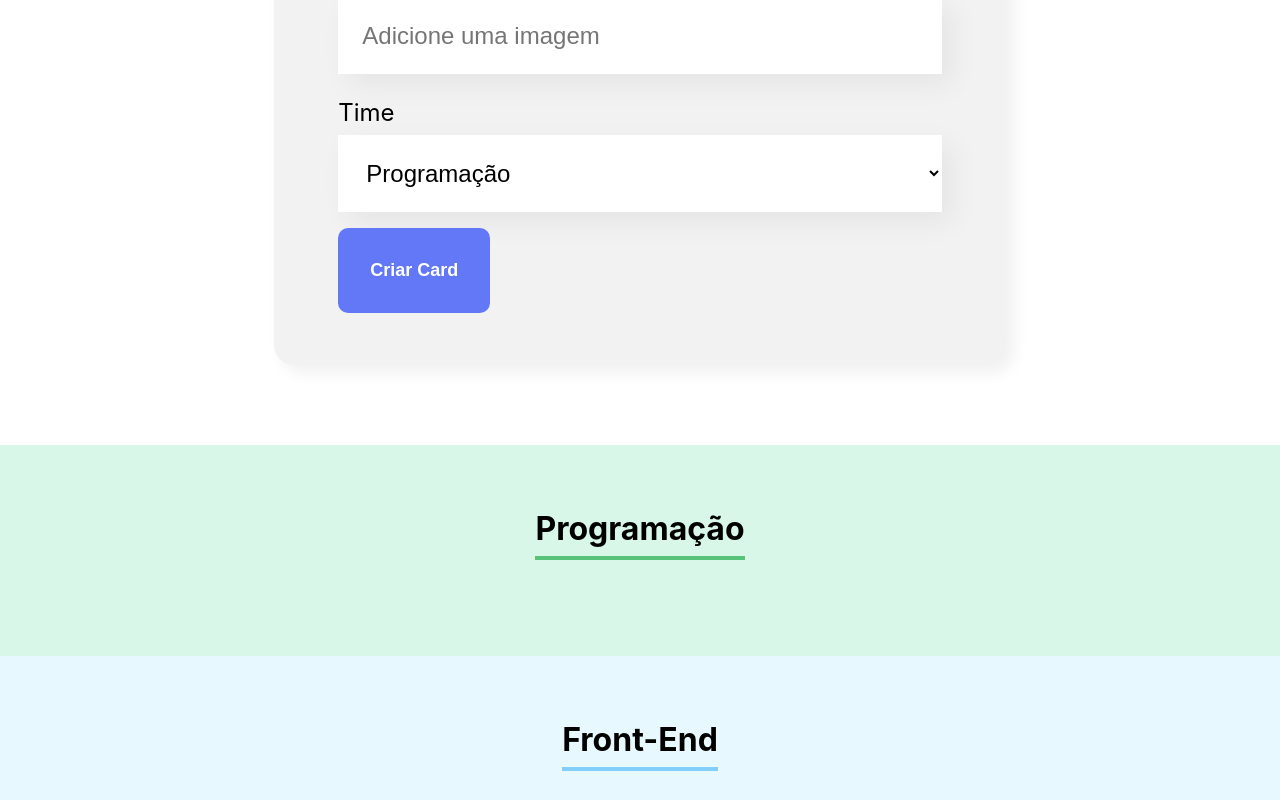
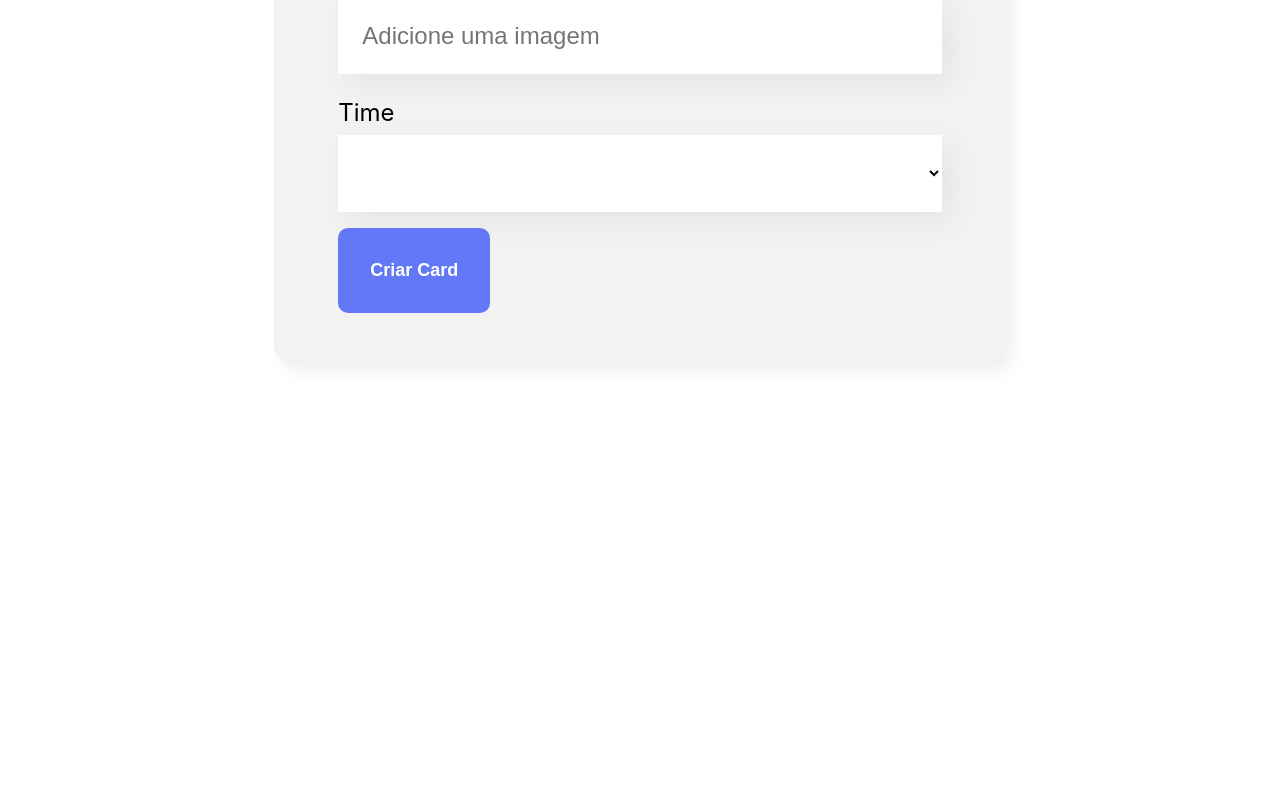
Before and after one commit to LaleskaSalles/organo, a React (Create React App) app: page / in a window 1280 px wide. Shown: the part 1000-1800 px from the top of the page. After the commit the page ends 1445 px from the top, so only its background shows below. Built offline with nearby package versions, Linux system fonts and the light colour scheme.

Commit message:
correções

```diff
--- a/src/App.js
+++ b/src/App.js
@@ -46,7 +46,6 @@ function App() {
   const [colaboradores, setColaboradores] = useState([])
 
   const aoNovoColaboradorAdd = (colaborador) =>{
-    console.log(colaborador)
     setColaboradores([...colaboradores, colaborador])
   }
 
--- a/src/componentes/Colaborador/index.js
+++ b/src/componentes/Colaborador/index.js
@@ -3,7 +3,7 @@ import './Colaborador.css'
 const Colaborador = (props) => {
     return (
         <div className='colaborador'>
-            <div className='cabecalho'>
+            <div className='cabecalho' style={{backgroundColor: props.corDeFundo}}>
             <img src='https://digimedia.web.ua.pt/wp-content/uploads/2017/05/default-user-image.png' alt={props.nome}/>
             </div>
             <div className='rodape'>
--- a/src/componentes/Formulario/index.js
+++ b/src/componentes/Formulario/index.js
@@ -20,6 +20,10 @@ const Formulario = (props) =>{
             imagem,
             time
         })
+        setNome('')
+        setCargo('')
+        setImagem('')
+        setTime('')
     }
 
     return(
--- a/src/componentes/ListaSuspensa/index.js
+++ b/src/componentes/ListaSuspensa/index.js
@@ -7,7 +7,8 @@ const ListaSuspensa = (props) => {
             <select
                 onChange={evento => props.aoAlterado(evento.target.value)}
                 required={props.required}
-                value={props.value}>
+                value={props.valor}>
+                <option value=""></option>
                 {props.itens.map(item => <option>{item}</option>)}
             </select>
         </div>
--- a/src/componentes/Time/index.js
+++ b/src/componentes/Time/index.js
@@ -2,12 +2,13 @@ import './Time.css'
 import Colaborador from '../Colaborador'
 const Time = (props) => {
     return(
-        <section className='time' style={{backgroundColor: props.corSecundaria}}>
+        (props.colaboradores.length > 0) ? <section className='time' style={{backgroundColor: props.corSecundaria}}>
             <h3 style={{borderColor: props.corPrimaria}}>{props.nome}</h3>
             <div className='colaboradores'>
-                {props.colaboradores.map(colaborador => <Colaborador nome={colaborador.nome} cargo={colaborador.cargo}/>)}
+                {props.colaboradores.map(colaborador => <Colaborador corDeFundo={props.corPrimaria} key={colaborador.nome} nome={colaborador.nome} cargo={colaborador.cargo}/>)}
             </div>
         </section>
+        : ''
     )
 }
 
```
